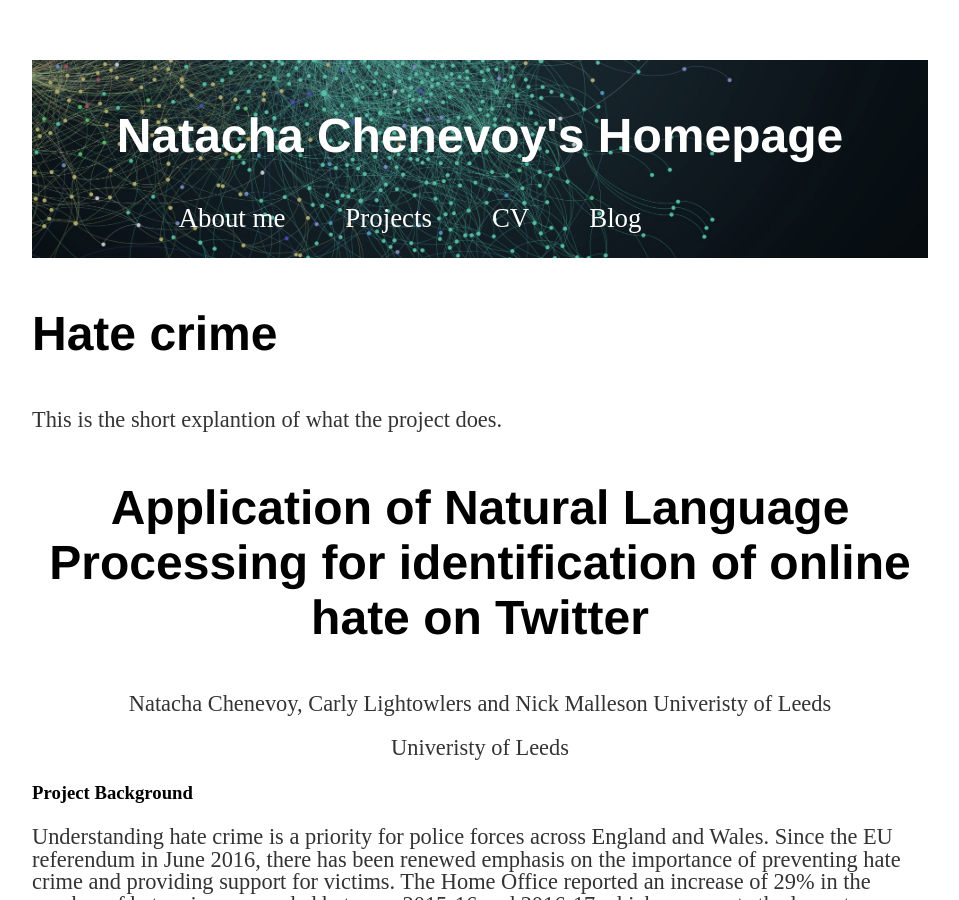
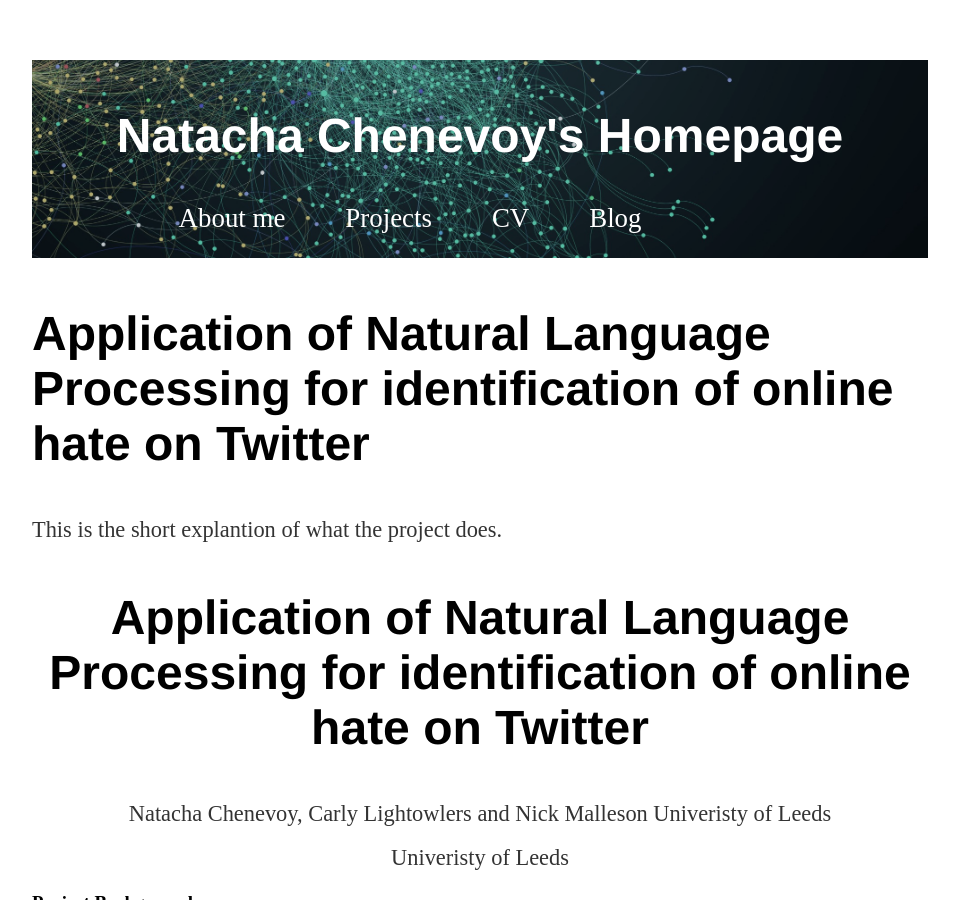
Before and after one commit to mednche/mednche.github.io, a Jekyll site: the page built from _posts/2014-11-30-sample-post.md, in a window 1280 px wide and 900 px high. Shown: the whole window, without its empty margins (160-1119 px from the left). Built offline with Jekyll 4.4.1, drawn with Linux system fonts in a browser that asks for light colours.

Commit message:
Update 2014-11-30-sample-post.md

```diff
--- a/_posts/2014-11-30-sample-post.md
+++ b/_posts/2014-11-30-sample-post.md
@@ -1,6 +1,6 @@
 ---
 layout: posts
-title: Hate crime
+title: Application of Natural Language Processing for identification of online hate on Twitter
 tags: [NLP, Hate crime, classifier]
 excerpt_separator: <!--more-->
 ---
```
